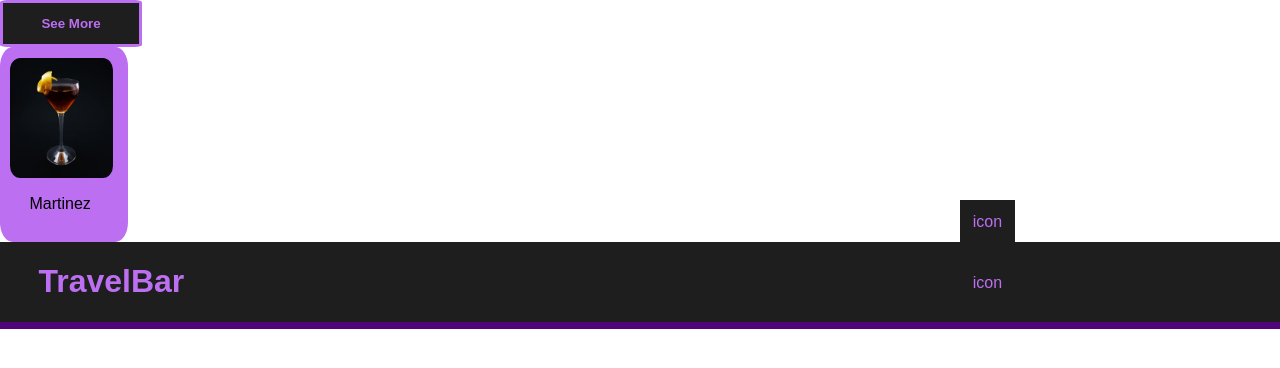
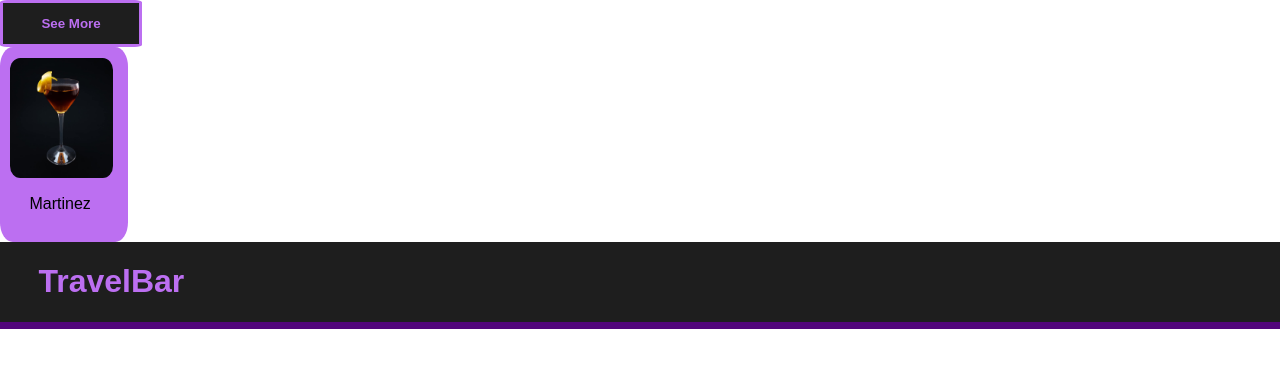
Before and after one commit to akane52/TravelBar, a React (Create React App) app: page / in a window 1280 px wide. Shown: the top 368 px of the page. Built offline with nearby package versions, Linux system fonts and the light colour scheme; the HTML template or start-up script is replaced by a standard one.

Commit message:
quit music

```diff
--- a/src/App.js
+++ b/src/App.js
@@ -3,7 +3,6 @@ import Button from './components/Button'
 import CocktailCards from './components/CocktailCardComponent';
 import logo from "../src/resources/martinez.jpg"
 import NavBar from './components/NavBar';
-import MusicIcon from './components/MusicIcon';
 
 
 function App() {
@@ -15,7 +14,6 @@ function App() {
           title="Martinez"
         ></CocktailCards>
       <NavBar title='TravelBar' />
-      <MusicIcon />
     </div>
   );
 }
--- a/src/components/MusicIcon/index.jsx
+++ /dev/null
@@ -1,9 +0,0 @@
-import { BtnMusic } from './styles'
-
-const MusicIcon = () => {
-    return (
-        <BtnMusic>icon</BtnMusic>
-    )
-}
-
-export default MusicIcon
--- a/src/components/MusicIcon/styles.js
+++ /dev/null
@@ -1,12 +0,0 @@
-import styled from '@emotion/styled'
-
-export const BtnMusic = styled.button`
-    background-color: #1E1E1E;
-    border: none;
-    color: #BC6FF1;
-    padding: 1%;
-    font-size: 16px;
-    position: absolute;
-    left: 75%;
-    top: 25%;
-`
--- a/src/components/NavBar/index.jsx
+++ b/src/components/NavBar/index.jsx
@@ -1,11 +1,10 @@
 import { Header, Title } from './styles'
-import MusicIcon from '../MusicIcon'
+
 
 const NavBar = ({ title }) => {
     return (
       <Header>
         <Title>{title}</Title>
-        <MusicIcon />
       </Header>
     )
   }
```
